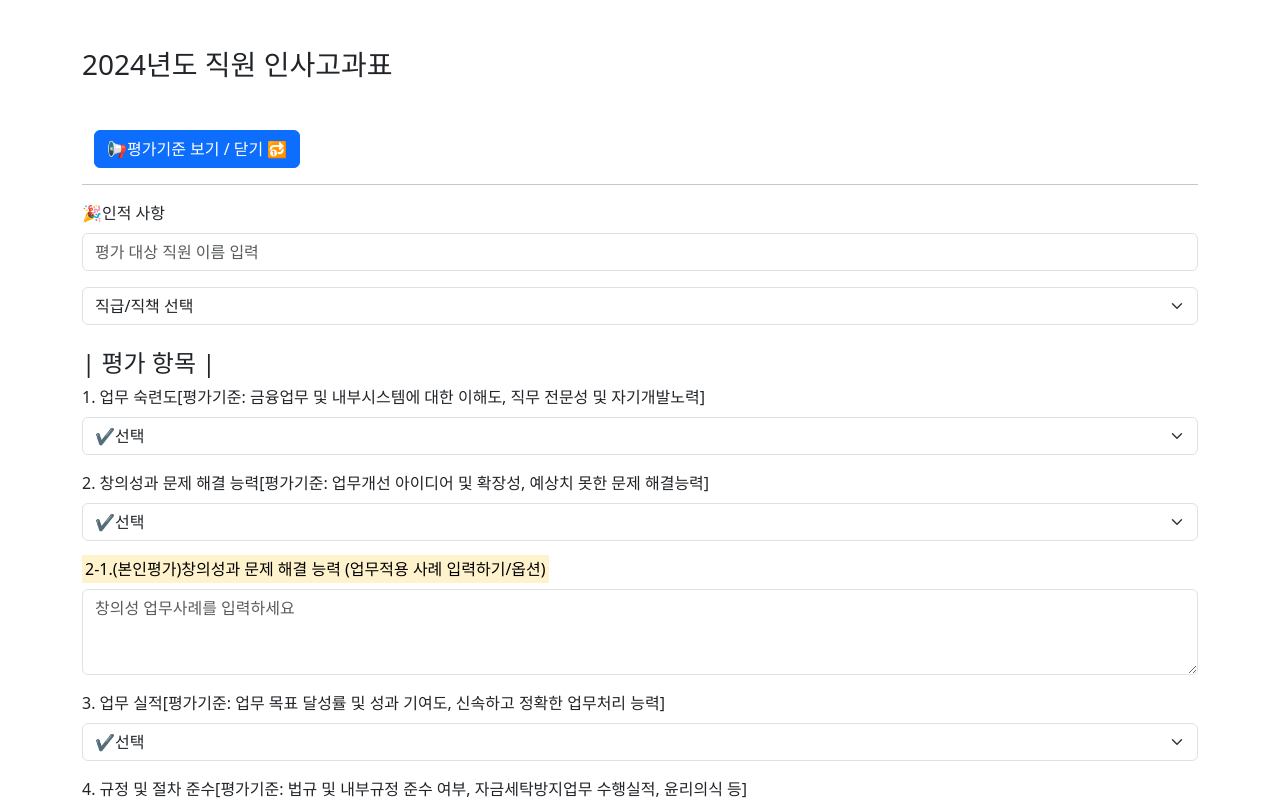
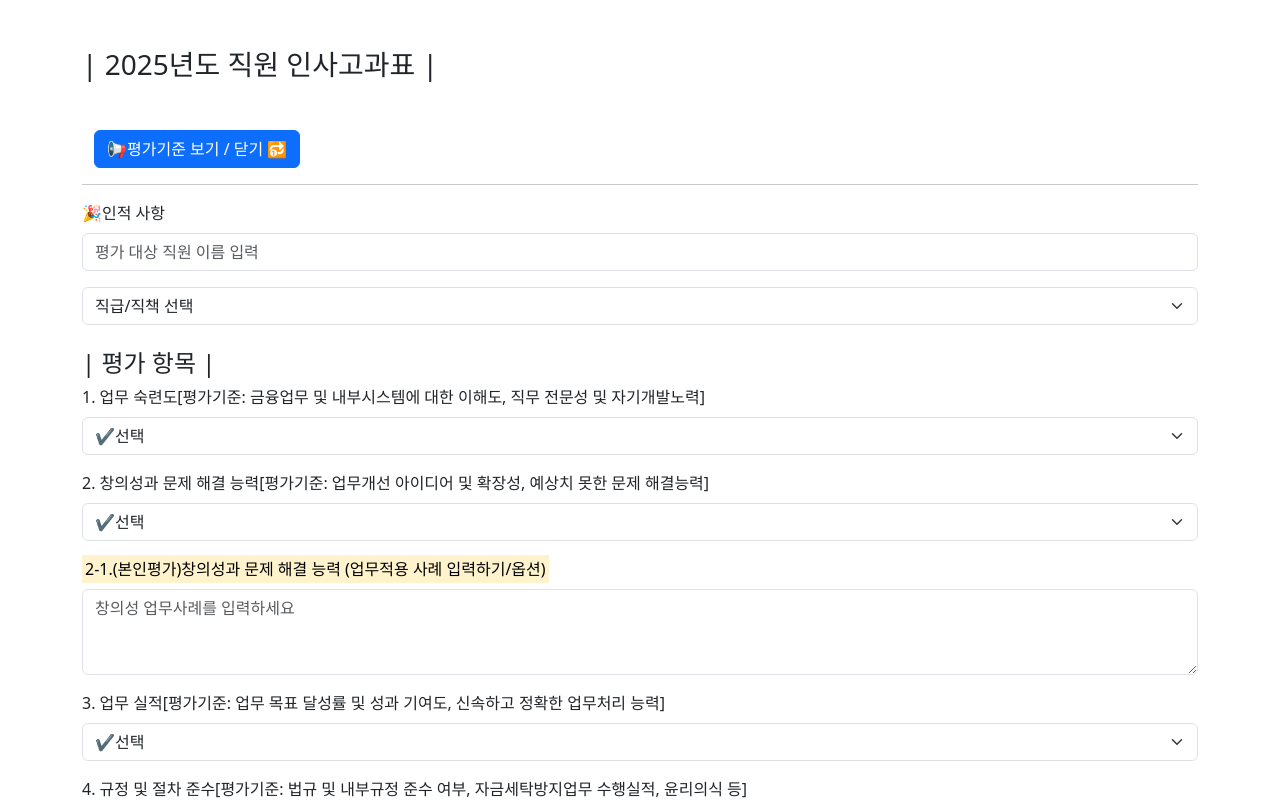
Before and after one commit to ajou9770/perform, a plain HTML site: page index.html in a window 1280 px wide. Shown: the top 804 px of the page. Drawn offline with nearby package versions, Linux system fonts and the light colour scheme.

Commit message:
Update index.html

```diff
--- a/index.html
+++ b/index.html
@@ -7,7 +7,7 @@
     <link href="https://cdn.jsdelivr.net/npm/bootstrap@5.3.0/dist/css/bootstrap.min.css" rel="stylesheet">
 </head>
 <body class="container mt-5" onload="alert('📢인사평가 기준표를 잘 읽고 항목에 답하세요.')">
-    <h3 class="mb-4">2024년도 직원 인사고과표</h3>
+    <h3 class="mb-4">| 2025년도 직원 인사고과표 |</h3>
     <div class="container mt-5">
         <!-- Button to toggle collapse -->
         <button class="btn btn-primary" type="button" data-bs-toggle="collapse" data-bs-target="#evaluationCriteria" aria-expanded="false" aria-controls="evaluationCriteria">
```
